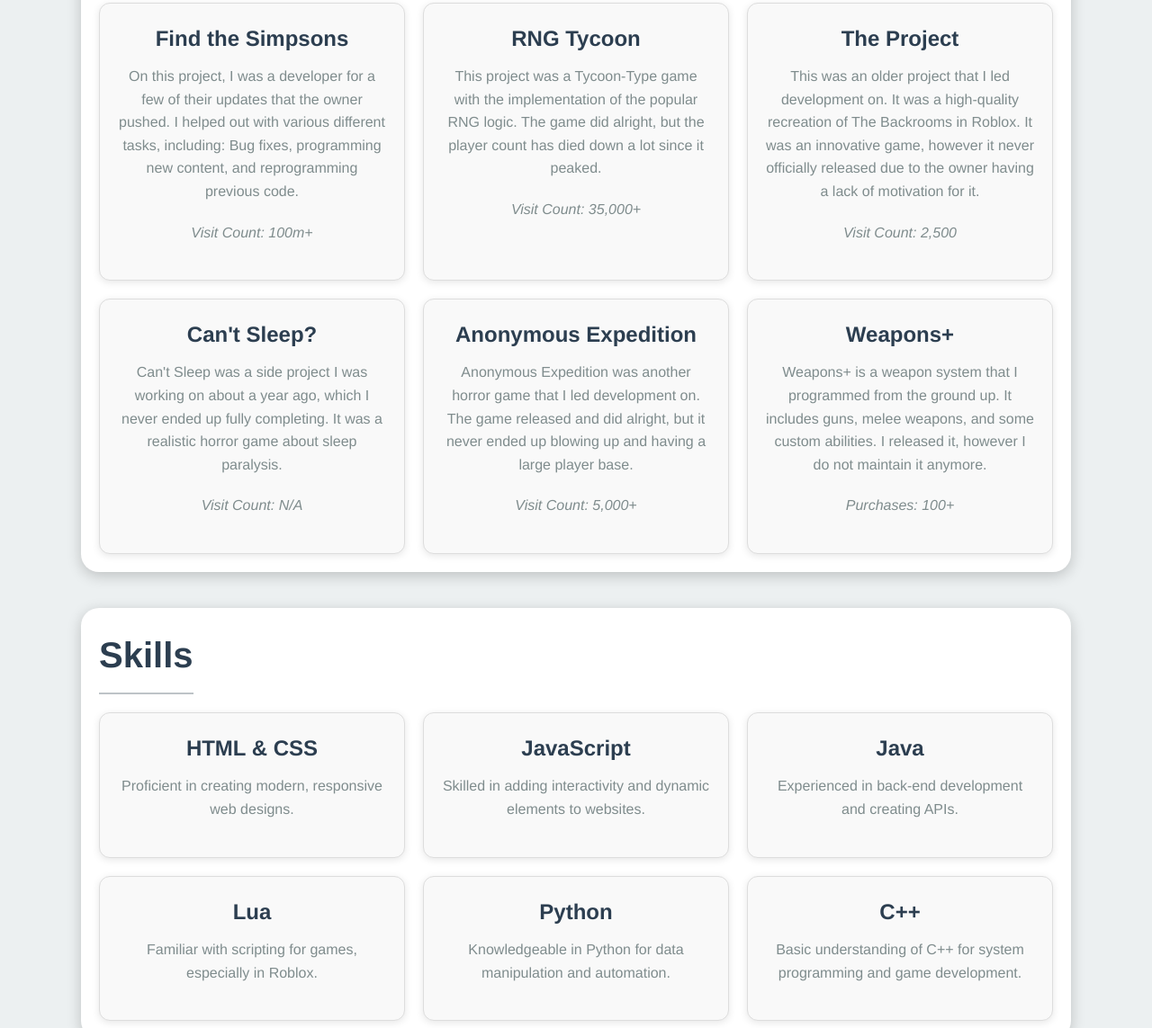
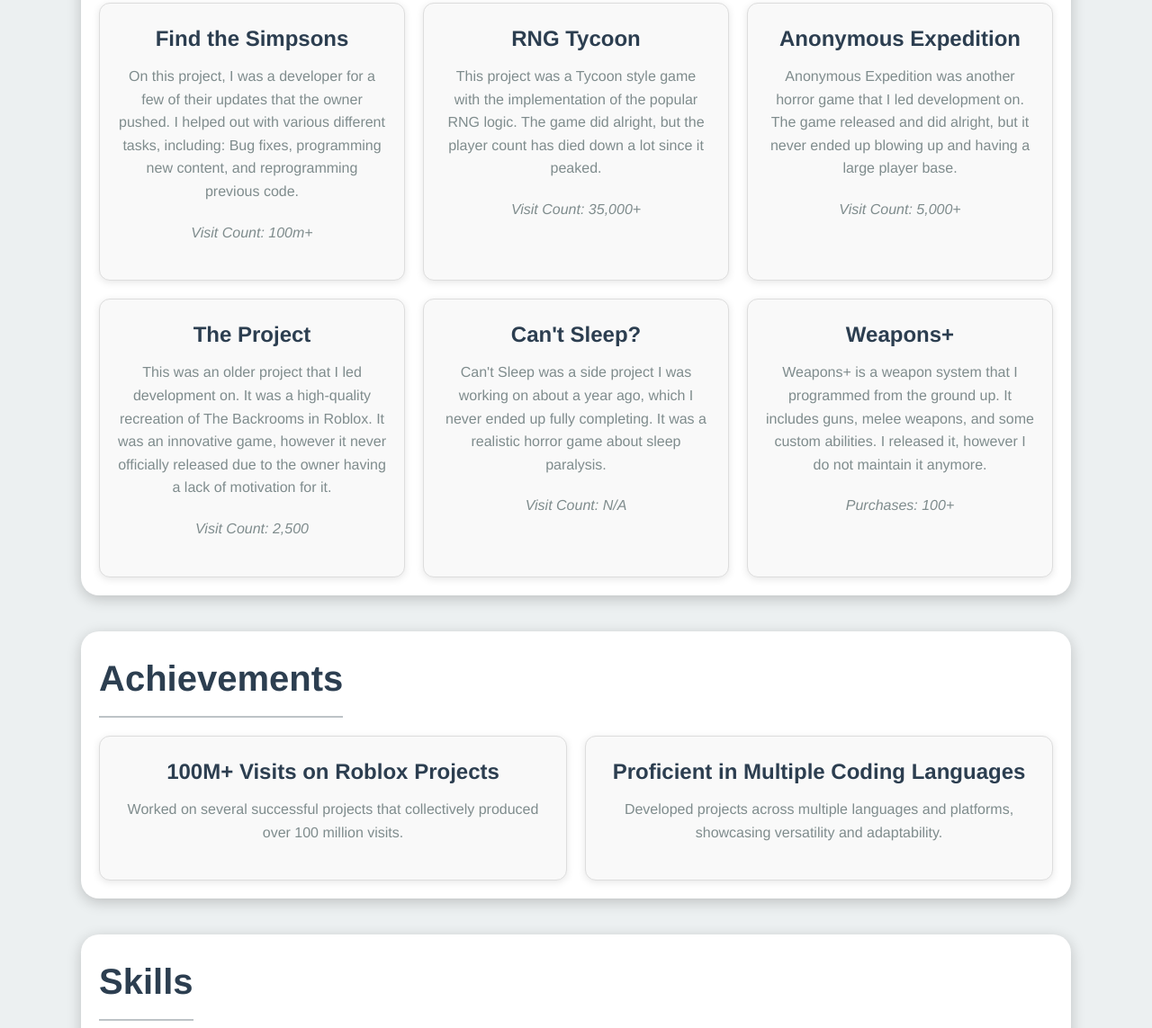
Before and after one commit to Tylers31/Portfolio, a plain HTML site: page index.html in a window 1280 px wide. Shown: the part 732-1875 px from the top of the page at 90% size. Drawn offline with Linux system fonts and the light colour scheme.

Commit message:
Update index.html

```diff
--- a/index.html
+++ b/index.html
@@ -29,15 +29,22 @@
 <section id="projects">
     <h2>Projects</h2>
     <div class="grid-container">
+        <a href="https://prnt.sc/afGdemRT-q1C" target="_blank" style="text-decoration: none; color: inherit;">
+            <div class="grid-item">
+                <h3>Find the Simpsons</h3>
+                <p>On this project, I was a developer for a few of their updates that the owner pushed. I helped out with various different tasks, including: Bug fixes, programming new content, and reprogramming previous code.</p>
+                <p><em>Visit Count: 100m+</em></p>
+            </div>
+        </a>
         <div class="grid-item">
-            <h3>Find the Simpsons</h3>
-            <p>On this project, I was a developer for a few of their updates that the owner pushed. I helped out with various different tasks, including: Bug fixes, programming new content, and reprogramming previous code.</p>
-            <p><em>Visit Count: 100m+</em></p>
+            <h3>RNG Tycoon</h3>
+            <p>This project was a Tycoon style game with the implementation of the popular RNG logic. The game did alright, but the player count has died down a lot since it peaked.</p>
+            <p><em>Visit Count: 35,000+</em></p>
         </div>
         <div class="grid-item">
-            <h3>RNG Tycoon</h3>
-            <p>This project was a Tycoon-Type game with the implementation of the popular RNG logic. The game did alright, but the player count has died down a lot since it peaked.</p>
-            <p><em>Visit Count: 35,000+</em></p>
+            <h3>Anonymous Expedition</h3>
+            <p>Anonymous Expedition was another horror game that I led development on. The game released and did alright, but it never ended up blowing up and having a large player base.</p>
+            <p><em>Visit Count: 5,000+</em></p>
         </div>
         <div class="grid-item">
             <h3>The Project</h3>
@@ -50,17 +57,27 @@
             <p><em>Visit Count: N/A</em></p>
         </div>
         <div class="grid-item">
-            <h3>Anonymous Expedition</h3>
-            <p>Anonymous Expedition was another horror game that I led development on. The game released and did alright, but it never ended up blowing up and having a large player base.</p>
-            <p><em>Visit Count: 5,000+</em></p>
-        </div>
-        <div class="grid-item">
             <h3>Weapons+</h3>
             <p>Weapons+ is a weapon system that I programmed from the ground up. It includes guns, melee weapons, and some custom abilities. I released it, however I do not maintain it anymore.</p>
             <p><em>Purchases: 100+</em></p>
         </div>
     </div>
 </section>
+
+<section id="achievements">
+    <h2>Achievements</h2>
+    <div class="grid-container">
+        <div class="grid-item">
+            <h3>100M+ Visits on Roblox Projects</h3>
+            <p>Worked on several successful projects that collectively produced over 100 million visits.</p>
+        </div>
+        <div class="grid-item">
+            <h3>Proficient in Multiple Coding Languages</h3>
+            <p>Developed projects across multiple languages and platforms, showcasing versatility and adaptability.</p>
+        </div>
+    </div>
+</section>
+
 
 <section id="skills">
     <h2>Skills</h2>
```
